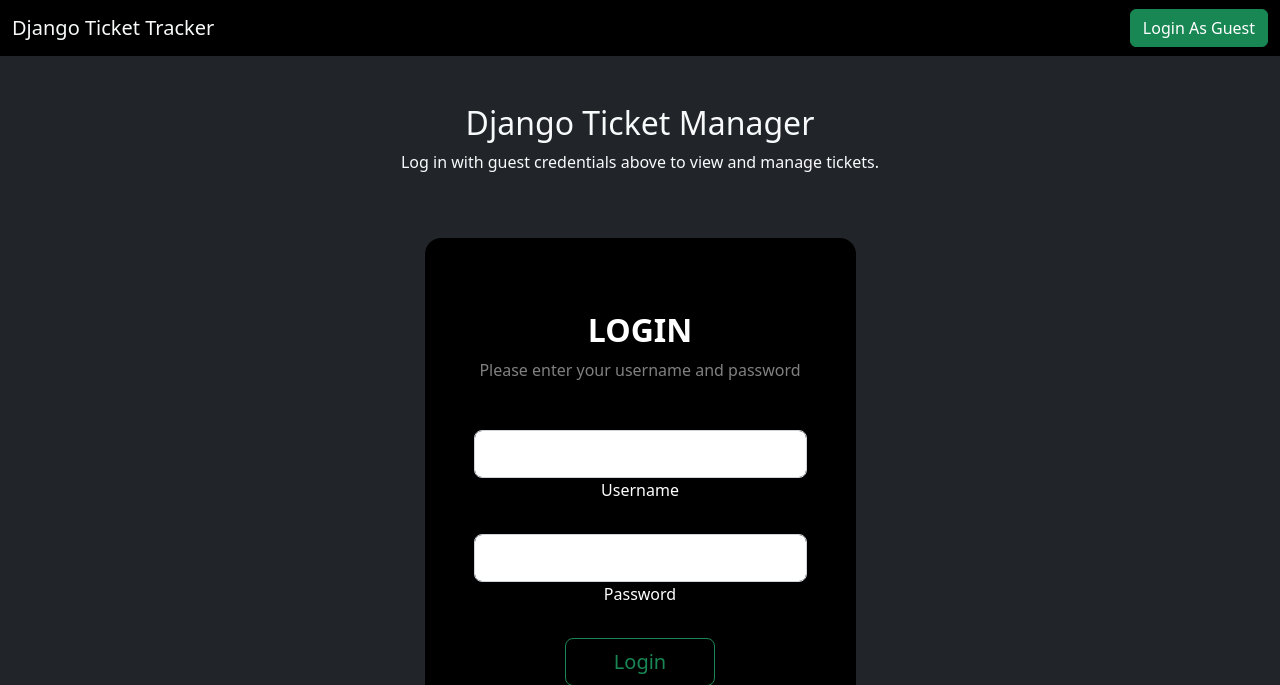
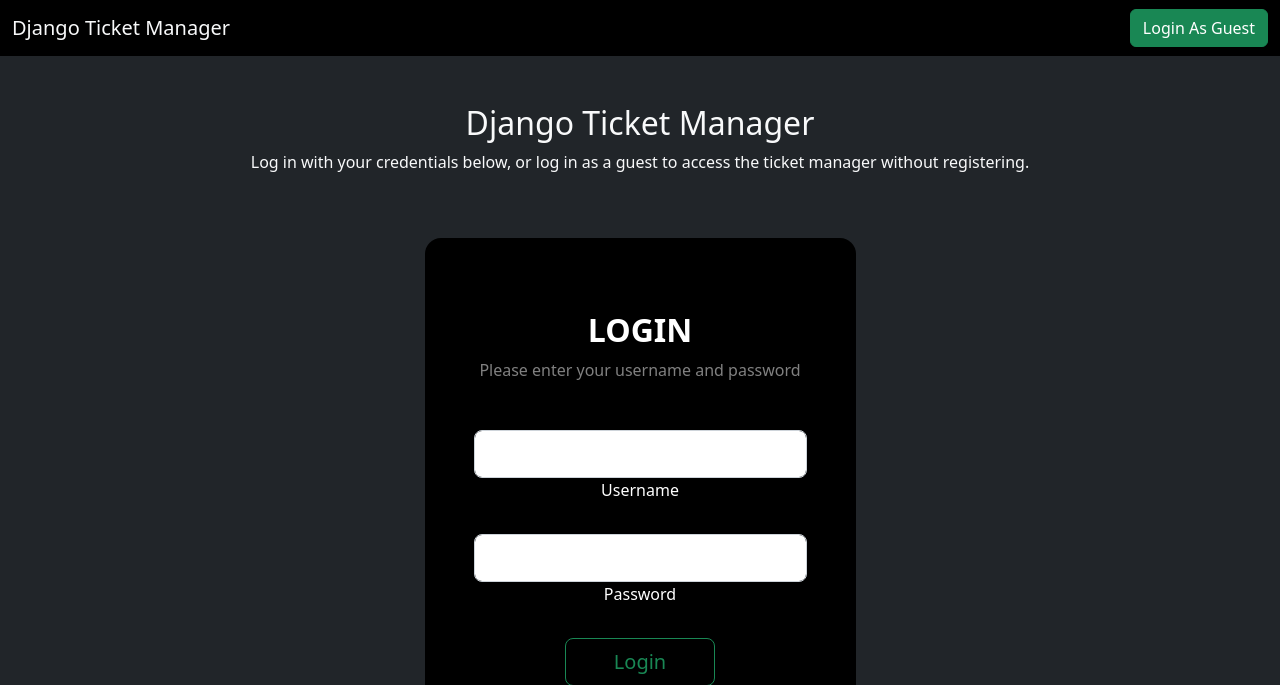
Before and after one commit to Blathe/djangotickets, a Django app: page / in a window 1280 px wide. Shown: the top 685 px of the page. Run offline with Django 4.2, Linux system fonts and the light colour scheme.

Commit message:
added a few branding changes

```diff
--- a/tickets/templates/tickets/index.html
+++ b/tickets/templates/tickets/index.html
@@ -8,13 +8,13 @@
     <meta name="viewport" content="width=device-width, initial-scale=1.0" />
     <link href="https://cdn.jsdelivr.net/npm/bootstrap@5.2.3/dist/css/bootstrap.min.css" rel="stylesheet" integrity="sha384-rbsA2VBKQhggwzxH7pPCaAqO46MgnOM80zW1RWuH61DGLwZJEdK2Kadq2F9CUG65" crossorigin="anonymous">
     <link rel="stylesheet" href="https://cdn.jsdelivr.net/npm/bootstrap-icons@1.10.4/font/bootstrap-icons.css">
-    <title>Django Ticket Tracker</title>
+    <title>Django Ticket Manager</title>
 </head>
 
 <body class="bg-dark">
     <nav class="nav navbar bg-black">
         <div class="container-fluid d-flex">
-            <a href="/" class="navbar-brand text-light">Django Ticket Tracker</a>
+            <a href="/" class="navbar-brand text-light">Django Ticket Manager</a>
             {% if not user.is_authenticated %}
             <form class="d-flex" role="login" action="{% url 'login' %}" method="post">
                 {% csrf_token %}
@@ -191,7 +191,7 @@
         {% else %}
             <div class="container text-center text-light mt-5 font-size-lg">
                 <h2>Django Ticket Manager</h2>
-                <p>Log in with guest credentials above to view and manage tickets.</p>
+                <p>Log in with your credentials below, or log in as a guest to access the ticket manager without registering.</p>
 
                 <div class="container py-5 h-100">
                     <div class="row d-flex justify-content-center align-items-center h-100">
```
